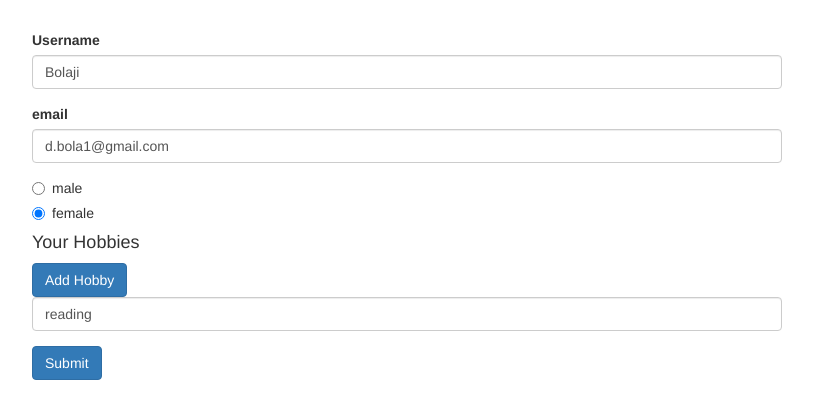
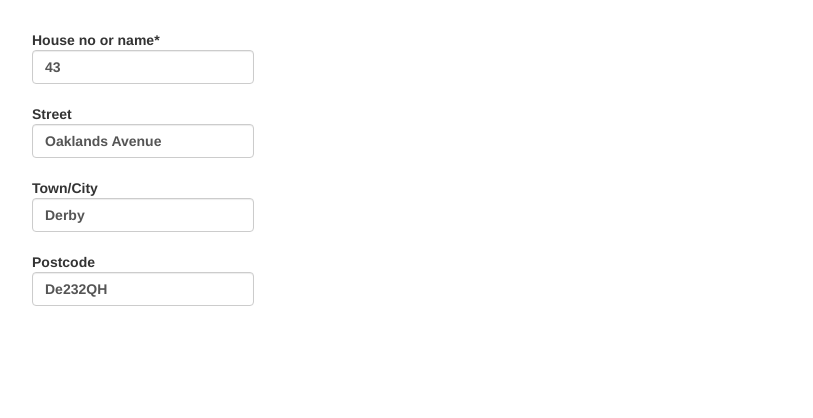
Before and after one commit to bolajiadeyemi/forms-reactive-start, an Angular app: page / in a window 1280 px wide. Shown: the top 418 px of the page, without its empty margins (233-1046 px from the left). Built offline with nearby package versions, Linux system fonts and the light colour scheme.

Commit message:
Added addressform

```diff
--- /dev/null
+++ b/src/app/address-form/address-form.component.css
@@ -0,0 +1,3 @@
+input.ng-invalid.ng-touched {
+  border: 1px solid red;
+}
--- /dev/null
+++ b/src/app/address-form/address-form.component.html
@@ -0,0 +1,44 @@
+<form [formGroup]="addressForm">
+  <div class="form-group">
+    <label for="houseNumber" class="required">House no or name*
+    <input
+      type="text"
+      id="houseNumber"
+      formControlName="houseNumber"
+      class="form-control"/>
+    </label>
+    <span class="help-block"
+          *ngIf="!addressForm.get('houseNumber').valid && addressForm.get('houseNumber').touched"
+    >This field is required</span>
+  </div>
+  <div class="form-group">
+    <label for="street" >Street
+      <input
+        type="text"
+        id="street"
+        formControlName="street"
+        class="form-control"/>
+    </label>
+  </div>
+  <div class="form-group">
+    <label for="city" >Town/City
+      <input
+        type="text"
+        id="city"
+        formControlName="city"
+        class="form-control"/>
+    </label>
+  </div>
+  <div class="form-group">
+    <label for="postcode" class="required">Postcode
+      <input
+        type="text"
+        id="postcode"
+        formControlName="postcode"
+        class="form-control"/>
+    </label>
+    <span class="help-block"
+          *ngIf="!addressForm.get('postcode').valid && addressForm.get('postcode').touched"
+    >This field is required</span>
+  </div>
+</form>
--- /dev/null
+++ b/src/app/address-form/address-form.component.ts
@@ -0,0 +1,57 @@
+import {Component, Input, OnInit} from '@angular/core';
+import {FormControl, FormGroup, Validators} from '@angular/forms';
+
+@Component({
+  selector: 'app-address-form',
+  templateUrl: './address-form.component.html',
+  styleUrls: ['./address-form.component.css']
+})
+export class AddressFormComponent implements OnInit {
+
+  addressForm: FormGroup;
+  @Input() address;
+  houseNumberControl: FormControl;
+  streetControl: FormControl;
+  cityControl: FormControl;
+  postcodeControl: FormControl;
+
+  constructor() {
+  }
+
+  ngOnInit() {
+    this.addressForm = new FormGroup({});
+    this.houseNumberControl = new FormControl(null, [Validators.required]);
+    this.streetControl = new FormControl(null, []);
+    this.cityControl = new FormControl(null, []);
+    this.postcodeControl = new FormControl(null, [Validators.required, this.validatePostcode.bind(this)]);
+
+    this.addressForm = new FormGroup({
+      houseNumber: this.houseNumberControl,
+      street: this.streetControl,
+      city: this.cityControl,
+      postcode: this.postcodeControl,
+    });
+
+
+    if (this.address) {
+      this.houseNumberControl.setValue(this.address.houseNumber);
+      this.streetControl.setValue(this.address.street);
+      this.cityControl.setValue(this.address.city);
+      this.postcodeControl.setValue(this.address.postcode);
+    }
+
+    this.addressForm.valueChanges.subscribe((changes) => {
+      console.log(changes);
+    });
+  }
+
+  validatePostcode(postcode) {
+    debugger;
+    if (typeof postcode.value !== 'number') {
+      return {'invalidPostcode': true};
+    }
+    debugger;
+    return null;
+  }
+
+}
--- a/src/app/app.component.html
+++ b/src/app/app.component.html
@@ -1,7 +1,7 @@
 <div class="container">
   <div class="row">
     <div class="col-xs-12 col-sm-10 col-md-8 col-sm-offset-1 col-md-offset-2">
-      <form [formGroup]="signupForm" (ngSubmit)="onSubmit()">
+     <!-- <form [formGroup]="signupForm" (ngSubmit)="onSubmit()">
         <div formGroupName="userData">
             <div class="form-group">
                 <label for="username">Username</label>
@@ -60,7 +60,9 @@
         *ngIf="!signupForm.valid && signupForm.touched"
         >Please enter a valid data</span>
         <button class="btn btn-primary" type="submit">Submit</button>
-      </form>
+      </form>-->
+      <app-address-form [address]="address">
+      </app-address-form>
     </div>
   </div>
 </div>
--- a/src/app/app.component.ts
+++ b/src/app/app.component.ts
@@ -1,6 +1,6 @@
-import { Component, OnInit } from '@angular/core';
-import { FormGroup, FormControl, Validators, FormArray } from '@angular/forms';
-import { Observable } from 'rxjs';
+import {Component, OnInit} from '@angular/core';
+import {FormGroup, FormControl, Validators, FormArray} from '@angular/forms';
+import {Observable} from 'rxjs';
 
 @Component({
   selector: 'app-root',
@@ -11,27 +11,33 @@ export class AppComponent implements OnInit {
   genders = ['male', 'female'];
   signupForm: FormGroup;
   forbiddenUsernames = ['Chris', 'Anna'];
+  address = {
+    houseNumber: '43',
+    city: 'Derby',
+    street: 'Oaklands Avenue',
+    postcode: 'De232QH'
+  };
 
   ngOnInit() {
     this.signupForm = new FormGroup({
       'userData': new FormGroup({
-        'username': new FormControl(null, [Validators.required, this.forbiddenNames.bind(this)]) ,// takes in three args, the  default value, validator and async validator,
+        'username': new FormControl(null, [Validators.required, this.forbiddenNames.bind(this)]), // takes in three args, the  default value, validator and async validator,
         'email': new FormControl(null, [Validators.required, Validators.email], this.forbiddenEmails.bind(this)),
       }),
       'gender': new FormControl('male'),
       'hobbies': new FormArray([new FormControl(null, [Validators.required])])
-    })
+    });
 
     // on this signupform there are two changes that i can listen to
     // signupform.status
     // and signupform.valuesChanges
     this.signupForm.valueChanges.subscribe((value) => {
       console.log(value);
-    })
+    });
 
     this.signupForm.statusChanges.subscribe((value) => {
       console.log(value);
-    })
+    });
 
     this.signupForm.setValue({
       'userData': {
@@ -40,44 +46,44 @@ export class AppComponent implements OnInit {
       },
       'gender': 'female',
       'hobbies': ['reading']
-    })
+    });
 
     this.signupForm.patchValue({
       'userData': {
         'username': 'Bolaji'
       }
-    })
+    });
   }
 
-  onSubmit(){
+  onSubmit() {
     console.log(this.signupForm);
     this.signupForm.reset();
   }
 
-  onAddHobby(){
+  onAddHobby() {
     const control = new FormControl(null, [Validators.required]);
     //casting to formarray so that i can push new control to the form array
-    (<FormArray>this.signupForm.get('hobbies')).push(control)
+    (<FormArray>this.signupForm.get('hobbies')).push(control);
   }
 
-  forbiddenNames = (control: FormControl): { [s: string]: boolean}  => { // { nameIsForbidden: true}
-   if(this.forbiddenUsernames.indexOf(control.value) !== -1){
-    return { 'nameIsForbidden': true };
-  }
+  forbiddenNames = (control: FormControl): { [s: string]: boolean } => { // { nameIsForbidden: true}
+    if (this.forbiddenUsernames.indexOf(control.value) !== -1) {
+      return {'nameIsForbidden': true};
+    }
 
-  return  null
+    return null;
 
-  }
+  };
 
   forbiddenEmails(control: FormControl): Promise<any> | Observable<any> {
     const promise = new Promise<any>((resolve, reject) => {
       setTimeout(() => {
-        if(control.value === 'test@test.com'){
+        if (control.value === 'test@test.com') {
           resolve({'emailIsForbidden': true});
-        }else {
+        } else {
           resolve(null);
         }
-      }, 1500)
+      }, 1500);
     });
     return promise;
   }
--- a/src/app/app.module.ts
+++ b/src/app/app.module.ts
@@ -4,10 +4,12 @@ import { ReactiveFormsModule } from '@angular/forms';
 import { HttpModule } from '@angular/http';
 
 import { AppComponent } from './app.component';
+import { AddressFormComponent } from './address-form/address-form.component';
 
 @NgModule({
   declarations: [
-    AppComponent
+    AppComponent,
+    AddressFormComponent
   ],
   imports: [
     BrowserModule,
```
Also changed, not shown: 1 other file (tests, documents, lock files or other folders).
